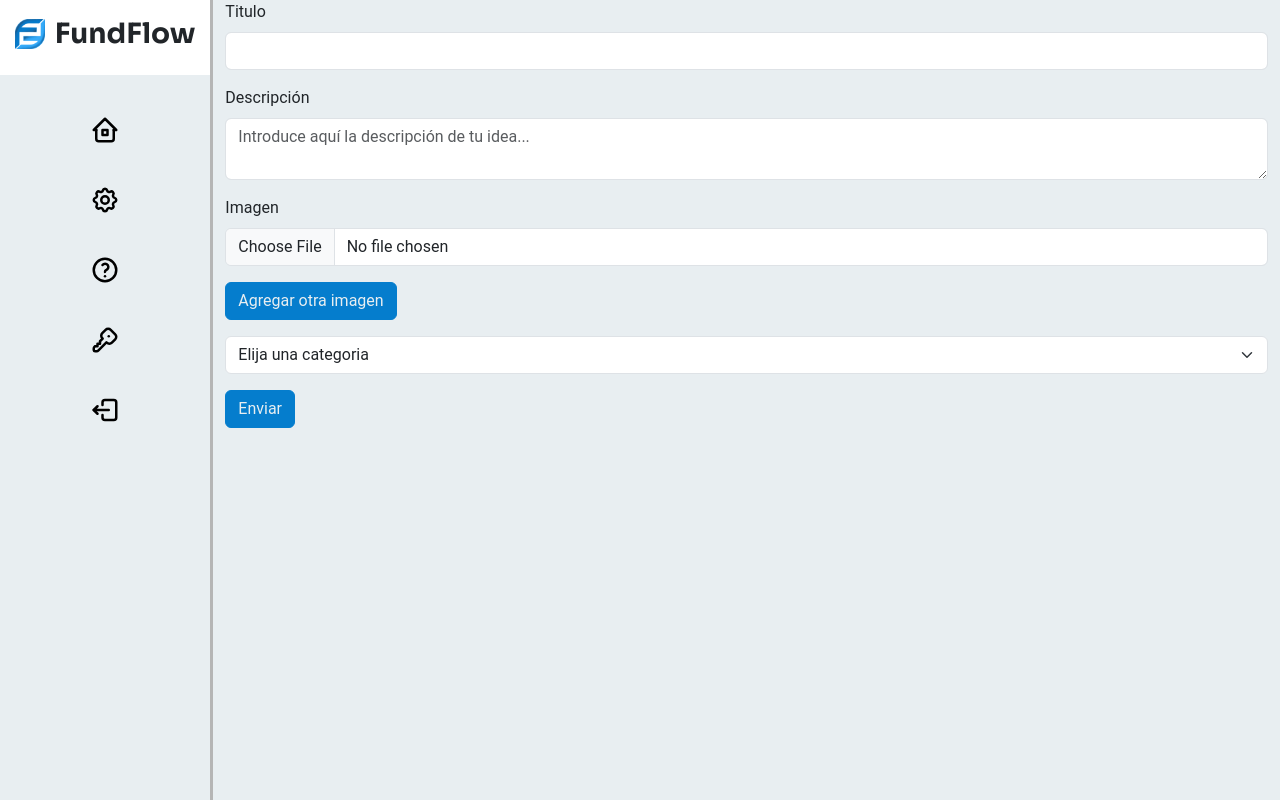
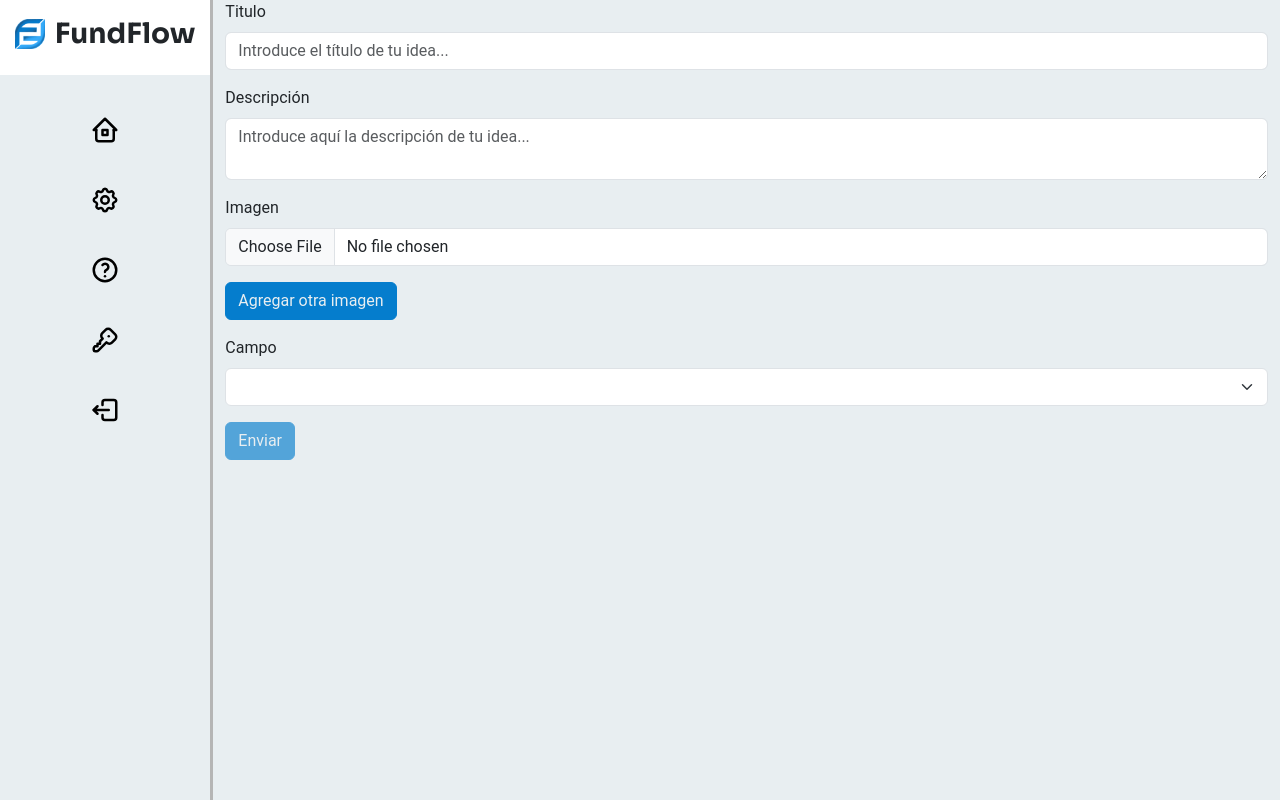
Before and after one commit to FundFloww/fundflow_web, an Angular app: page /idea/anadir in a window 1280 px wide. Built offline with nearby package versions, Linux system fonts and the light colour scheme.

Commit message:
Funcionalidad añadir terminada

```diff
--- a/src/app/form-idea/form-idea.component.html
+++ b/src/app/form-idea/form-idea.component.html
@@ -2,29 +2,31 @@
     <div class="row">
         <app-side-bar class="col-2 px-0"></app-side-bar>
         <div class="col-10">
-            <form>
+            <form (ngSubmit)="enviarIdea()" #miFormulario="ngForm">
                 <div class="mb-3">
                     <label for="titulo" class="form-label">Titulo</label>
-                    <input type="text" class="form-control" id="titulo">
+                    <input type="text" class="form-control" id="titulo" [(ngModel)]="nuevaIdea.titulo" name="titulo" placeholder="Introduce el título de tu idea..." required>
                 </div>
                 <div class="mb-3">
                     <label for="descripción" class="form-label">Descripción</label>
-                    <textarea id="textArea" placeholder="Introduce aquí la descripción de tu idea..." class="form-control"></textarea>
+                    <textarea id="textArea" placeholder="Introduce aquí la descripción de tu idea..." class="form-control" [(ngModel)]="nuevaIdea.descripcion" required name="descripcion"></textarea>
                 </div>
                 <div class="mb-3">
                     <label for="imagen" class="form-label">Imagen</label>
-                    @for (imagen of nuevaIdea.imagenes; track nuevaIdea.imagenes) {
-                        <input type="file" class="form-control mb-1" name="image" #fileImage>
+                    @for (imagen of nuevaIdea.imagenes; track $index) {
+                        <input type="file" class="form-control mb-1" name="imagen" #fileImage (change)="changeImage(fileImage, $index)" required>
                     }
                 </div>
                 <button class="btn btn-primary text-light mb-3" (click)="agregarOtraImagen($event)">Agregar otra imagen</button>
-                <select class="form-select mb-3">
-                    <option selected>Elija una categoria</option>
-                    @for (campo of camposArray; track $index ) {
-                        <option value={{campo}}>{{campo}}</option>
-                    }
-                </select>
-                <button type="submit" class="btn btn-primary text-light">Enviar</button>
+                <div class="mb-3">
+                    <label for="campo" class="form-label">Campo</label>
+                    <select class="form-select mb-3" [(ngModel)]="nuevaIdea.campo" name="campo" required>
+                        @for (campo of camposArray; track $index ) {
+                            <option value={{campo.toUpperCase()}}>{{campo}}</option>
+                        }
+                    </select>
+                </div>
+                <button type="submit" class="btn btn-primary text-light" [disabled]="miFormulario.invalid || imagenesVacias() || campoVacio()">Enviar</button>
             </form>
         </div>
     </div>
--- a/src/app/form-idea/form-idea.component.ts
+++ b/src/app/form-idea/form-idea.component.ts
@@ -1,41 +1,53 @@
-import { Component } from '@angular/core';
+import { Component, ViewChild } from '@angular/core';
 import { SideBarComponent } from '../side-bar/side-bar.component';
 import { Idea } from '../interfaces/idea';
 import { Campos, camposKeys } from '../enum/campos';
 import { IdeasServicioService } from '../servicios/ideas-servicio.service';
+import { FormsModule, NgForm } from '@angular/forms';
+import { Router } from '@angular/router';
 
 @Component({
   selector: 'app-form-idea',
   standalone: true,
-  imports: [SideBarComponent],
+
+  imports: [SideBarComponent, FormsModule],
   templateUrl: './form-idea.component.html',
   styleUrl: './form-idea.component.scss'
 })
 export class FormIdeaComponent {
 
+  // @ViewChild('miFormulario') miFormulario!: NgForm;
+
   camposArray: string[] = camposKeys;
 
   // mapa: Map<string, string> = mapaCampos;
 
-  constructor(private ideasServicio: IdeasServicioService) { }
+  constructor(private ideasServicio: IdeasServicioService, private router: Router) { }
 
   nuevaIdea: Idea = {
     titulo: '',
     descripcion: '',
     imagenes: [''],
-    campo: Campos.Otros,
+    campo: undefined,
     emprendedor: [],
     inversor: [],
   }
 
+  imagenesVacias() {
+    return this.nuevaIdea.imagenes.length === 1 && this.nuevaIdea.imagenes[0] === '';
+  }
 
-  changeImage(fileInput: HTMLInputElement) {
+  campoVacio() {
+    return this.nuevaIdea.campo === undefined;
+  }
+
+  changeImage(fileInput: HTMLInputElement, index: number) {
     if (!fileInput.files || fileInput.files.length === 0) { return; }
-    const reader: FileReader = new FileReader();
-    reader.readAsDataURL(fileInput.files[0]);
-    reader.addEventListener('loadend', e => {
-      this.nuevaIdea.imagenes.push(reader.result as string);
-    });
+
+  const file = fileInput.files[0];
+
+  this.nuevaIdea.imagenes[index] = URL.createObjectURL(file);
+  // this.nuevaIdea.imagenes.push(URL.createObjectURL(file));
   }
 
   agregarOtraImagen(evento: Event) {
@@ -44,8 +56,10 @@ export class FormIdeaComponent {
   }
 
   async enviarIdea() {
+    console.log(this.nuevaIdea.imagenes);
     try {
       await this.ideasServicio.addIdea(this.nuevaIdea);
+      this.router.navigate(['/inicio']);
     } catch (error) {
       console.error(error);
     }
--- a/src/app/interfaces/idea.ts
+++ b/src/app/interfaces/idea.ts
@@ -6,7 +6,7 @@ export interface Idea {
     titulo: string;
     descripcion: string;
     imagenes: string[];
-    campo: Campos;
+    campo?: Campos;
     emprendedor: Usuario[];
     inversor: Usuario[];
 }
```
